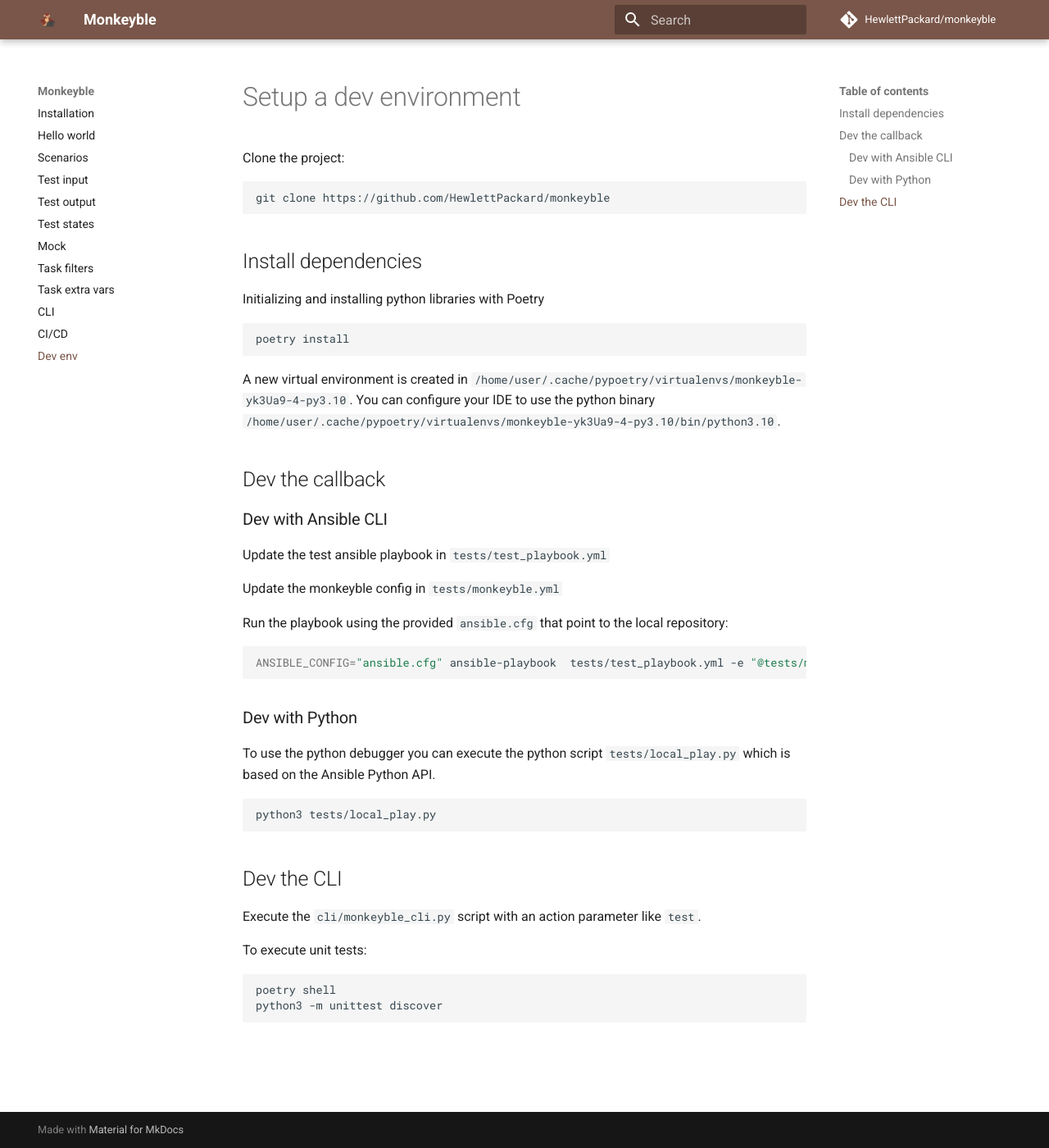
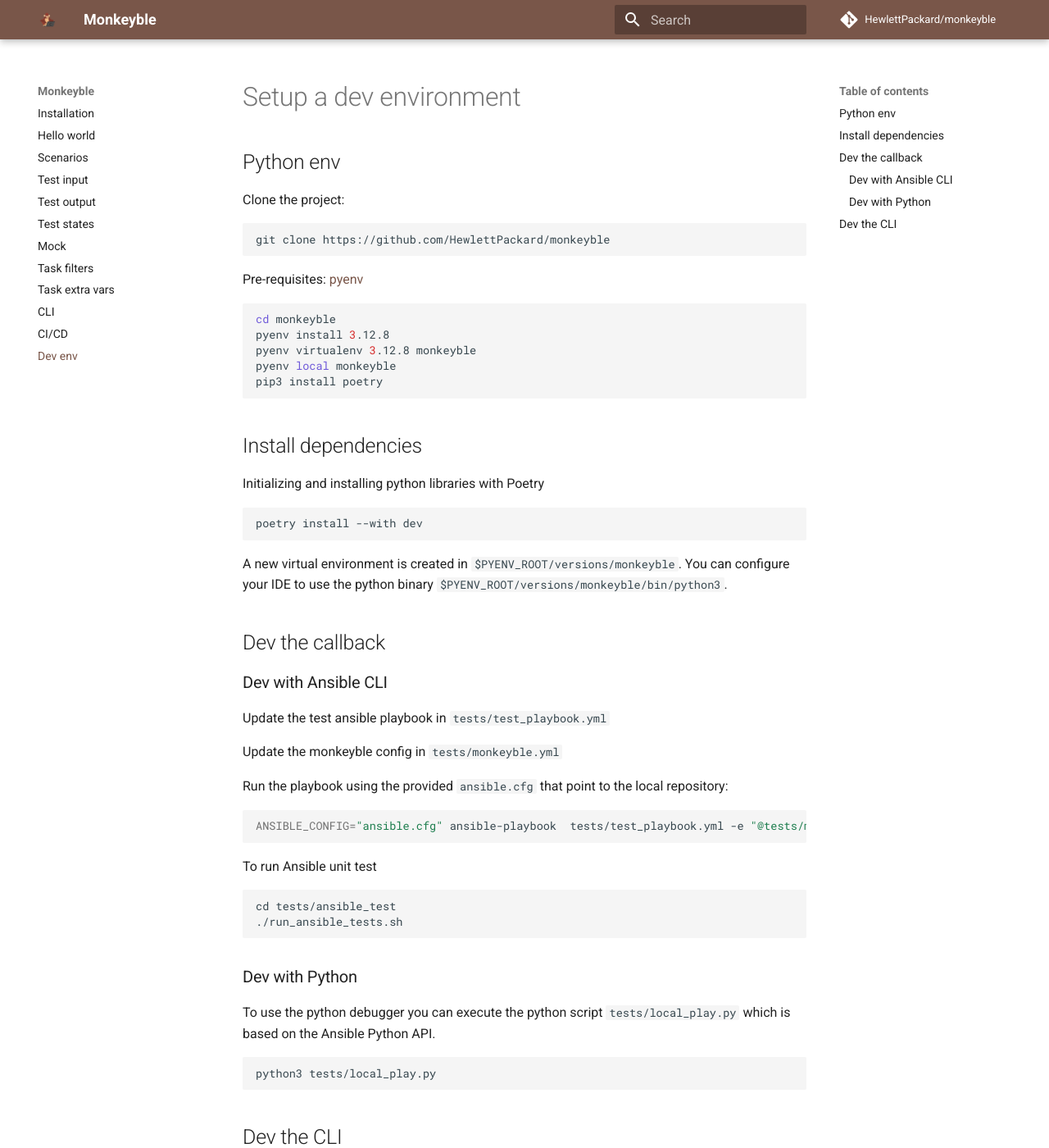
Before and after one commit to HewlettPackard/monkeyble, an MkDocs documentation site: the page built from docs/dev_env.md, in a window 1280 px wide and 1400 px high. Shown: the whole window at 82% size. Built offline with MkDocs 1.6.1 and Material for MkDocs 9.7.7, drawn with Linux system fonts in a browser that asks for light colours; comment, search, counter and statistics services are not loaded; the version menu is left out.

Commit message:
Support Ansible 11

````diff
--- a/docs/dev_env.md
+++ b/docs/dev_env.md
@@ -1,19 +1,31 @@
 # Setup a dev environment
+
+## Python env
 
 Clone the project:
 ```bash
 git clone https://github.com/HewlettPackard/monkeyble
 ```
 
+Pre-requisites: [pyenv](https://github.com/pyenv/pyenv)
+
+```bash
+cd monkeyble
+pyenv install 3.12.8
+pyenv virtualenv 3.12.8 monkeyble
+pyenv local monkeyble
+pip3 install poetry
+```
+
 ## Install dependencies
 
 Initializing and installing python libraries with Poetry
 ```
-poetry install
+poetry install --with dev
 ```
 
-A new virtual environment is created in `/home/user/.cache/pypoetry/virtualenvs/monkeyble-yk3Ua9-4-py3.10`.
-You can configure your IDE to use the python binary `/home/user/.cache/pypoetry/virtualenvs/monkeyble-yk3Ua9-4-py3.10/bin/python3.10`.
+A new virtual environment is created in `$PYENV_ROOT/versions/monkeyble`.
+You can configure your IDE to use the python binary `$PYENV_ROOT/versions/monkeyble/bin/python3`.
 
 ## Dev the callback
 
@@ -26,6 +38,12 @@
 Run the playbook using the provided `ansible.cfg` that point to the local repository:
 ```bash
 ANSIBLE_CONFIG="ansible.cfg" ansible-playbook  tests/test_playbook.yml -e "@tests/monkeyble.yml" -e "monkeyble_scenario=validate_test_1"
+```
+
+To run Ansible unit test
+```
+cd tests/ansible_test
+./run_ansible_tests.sh
 ```
 
 ### Dev with Python
--- a/galaxy.yml
+++ b/galaxy.yml
@@ -8,7 +8,7 @@
 name: monkeyble
 
 # The version of the collection. Must be compatible with semantic versioning
-version: 1.4.1
+version: 1.4.3
 
 # The path to the Markdown (.md) readme file. This path is relative to the root of the collection
 readme: README.md
--- a/monkeyble/_version.py
+++ b/monkeyble/_version.py
@@ -1,2 +1,2 @@
 # https://www.python.org/dev/peps/pep-0440/
-__version__ = "1.4.1"
+__version__ = "1.4.3"
````
Also changed, not shown: docs/build.md (+10 -0 lines), pyproject.toml (+14 -9 lines), 1 other file.
